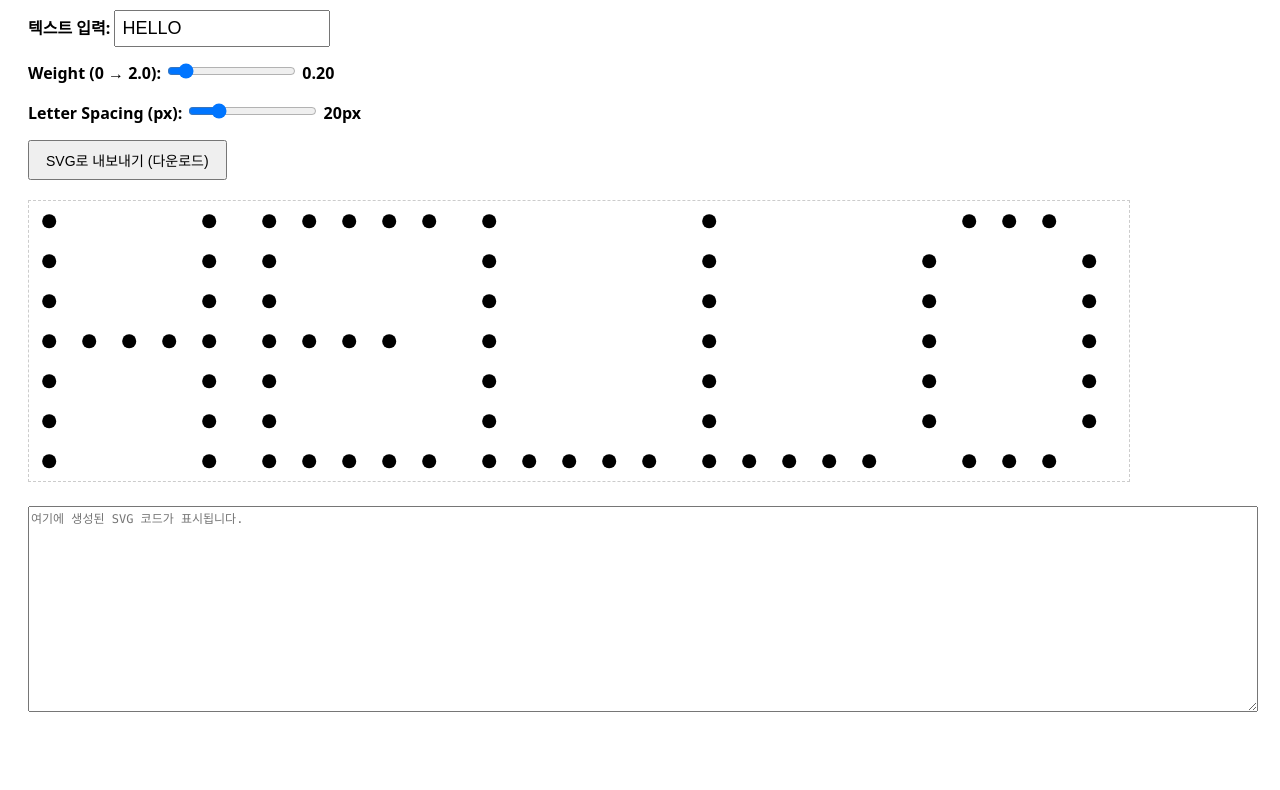
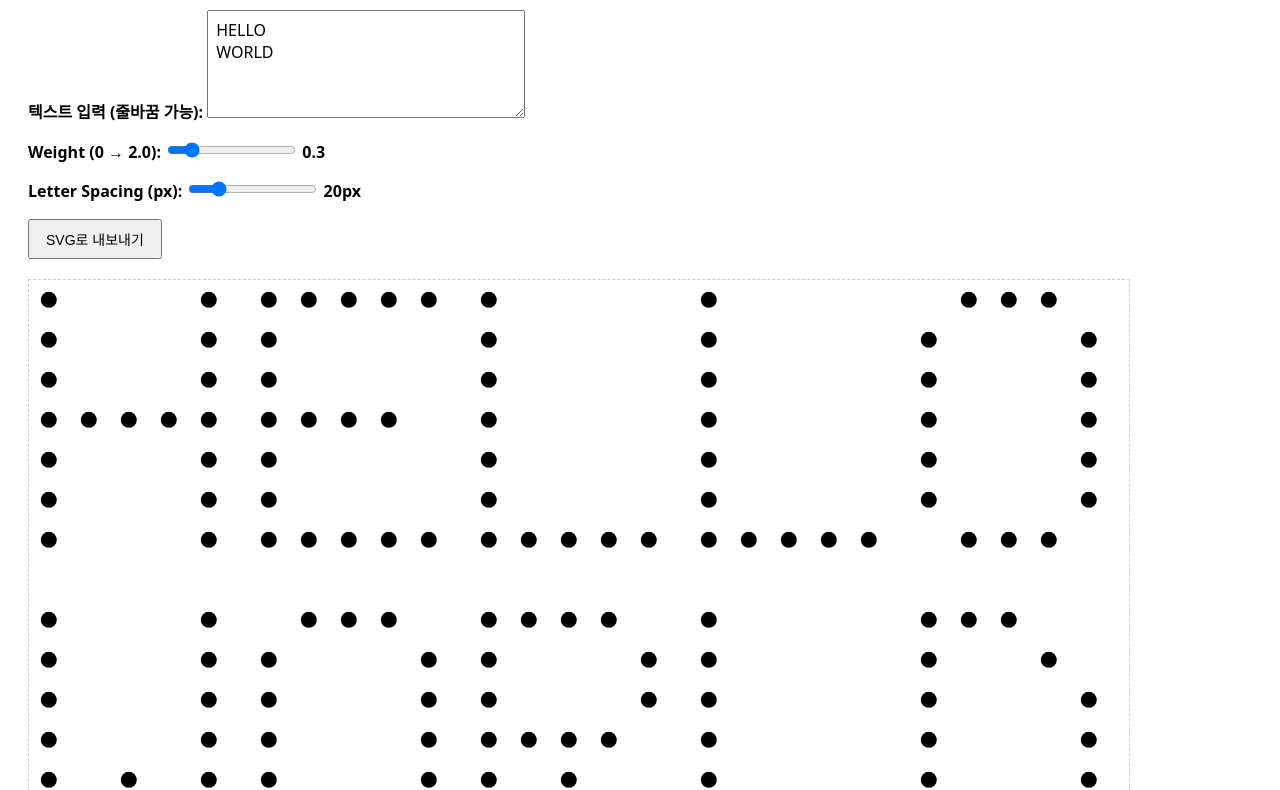
Before and after one commit to chaelinnnnn/tymorafont, a plain HTML site: page index.html in a window 1280 px wide. Shown: the part 112-902 px from the top of the page. Before the commit the page ends 859 px from the top, so only its background shows below. Drawn offline with Linux system fonts and the light colour scheme.

Commit message:
Update index.html

```diff
--- a/index.html
+++ b/index.html
@@ -2,7 +2,7 @@
 <html lang="ko">
 <head>
   <meta charset="utf-8">
-  <title>Dot Weight 2.0 Blob Font + SVG Export</title>
+  <title>Dot Weight Font (Blob 2.0) + Multiline + SVG Export</title>
   <style>
     body {
       font-family: system-ui, sans-serif;
@@ -22,16 +22,19 @@
       transform: translate(-50%, -50%);
     }
     label { font-weight: 600; display: block; margin-top: 14px; }
-    input[type="text"] {
-      width: 200px;
-      padding: 6px;
-      font-size: 18px;
+    textarea {
+      width: 300px;
+      height: 90px;
+      padding: 8px;
+      font-size: 16px;
+      font-family: inherit;
+      white-space: pre;
     }
     #svgCode {
       width: 100%;
       height: 200px;
       margin-top: 16px;
-      font-family: ui-monospace, SFMono-Regular, Menlo, Monaco, Consolas, "Liberation Mono", "Courier New", monospace;
+      font-family: ui-monospace, SFMono-Regular, Menlo, Monaco, Consolas, monospace;
       font-size: 12px;
     }
     button {
@@ -44,17 +47,18 @@
 </head>
 <body>
 
-  <h1>Dot Weight Font (0 → 2.0 Blob) + SVG Export</h1>
+<h1>Dot Weight Font (0 → 2.0 Blob) + Multiline + SVG Export</h1>
 
 <label>
-    텍스트 입력:
-    <input id="textInput" type="text" value="HELLO" maxlength="50">
+  텍스트 입력 (줄바꿈 가능):
+  <textarea id="textInput">HELLO
+WORLD</textarea>
 </label>
 
 <label>
   Weight (0 → 2.0):
-    <input id="weightSlider" type="range" min="0" max="2" step="0.01" value="0.2">
-    <span id="weightLabel">0.20</span>
+  <input id="weightSlider" type="range" min="0" max="2" step="0.01" value="0.3">
+  <span id="weightLabel">0.30</span>
 </label>
 
 <label>
@@ -63,14 +67,16 @@
   <span id="spacingLabel">20px</span>
 </label>
 
-  <button id="exportSvgBtn">SVG로 내보내기 (다운로드)</button>
+<button id="exportSvgBtn">SVG로 내보내기</button>
 
 <div id="grid"></div>
 
-  <textarea id="svgCode" placeholder="여기에 생성된 SVG 코드가 표시됩니다."></textarea>
+<textarea id="svgCode" placeholder="여기에 SVG 코드가 표시됩니다."></textarea>
+
+
 
 <script>
-    /* ===== 5×7 DOT FONT (A~Z) ===== */
+/* ========== 5×7 DOT FONT (A~Z) ========== */
 const glyphs = {
   "A":[ "01110","10001","10001","11111","10001","10001","10001" ],
   "B":[ "11110","10001","10001","11110","10001","10001","11110" ],
@@ -100,79 +106,83 @@
   "Z":[ "11111","00001","00010","00100","01000","10000","11111" ]
 };
 
-    /* ===== SETTINGS ===== */
-    const cols = 5;
-    const rows = 7;
+/* ========== SETTINGS ========== */
+const cols = 5, rows = 7;
 const cellSize = 40;
 
-    const minR = 4;      // weight=0
-    const midR = 18;     // weight=1.0
-    const blobExtra = 40; // weight 1~2에서 추가로 커지는 양
+const minR = 4;         // weight=0
+const midR = 18;        // weight=1
+const blobExtra = 40;   // weight=1→2 확장
 
-    const grid          = document.getElementById("grid");
-    const textInput     = document.getElementById("textInput");
-    const weightSlider  = document.getElementById("weightSlider");
+const lineGap = rows * cellSize + 40; // 권장 라인 간격
+
+/* DOM */
+const grid = document.getElementById("grid");
+const textInput = document.getElementById("textInput");
+const weightSlider = document.getElementById("weightSlider");
 const spacingSlider = document.getElementById("spacingSlider");
-    const weightLabel   = document.getElementById("weightLabel");
-    const spacingLabel  = document.getElementById("spacingLabel");
-    const svgCodeArea   = document.getElementById("svgCode");
-    const exportSvgBtn  = document.getElementById("exportSvgBtn");
+const weightLabel = document.getElementById("weightLabel");
+const spacingLabel = document.getElementById("spacingLabel");
+const svgCodeArea = document.getElementById("svgCode");
+const exportSvgBtn = document.getElementById("exportSvgBtn");
 
-    /* ===== 공통: 도트 레이아웃 계산 ===== */
+/* ========== 도트 계산: 줄바꿈 포함 ========== */
 function computeDots() {
-      const text    = textInput.value.toUpperCase();
-      const weight  = parseFloat(weightSlider.value);
+  const lines = textInput.value.split("\n");
+  const weight = parseFloat(weightSlider.value);
   const spacing = parseInt(spacingSlider.value);
 
   let dots = [];
+  let maxWidth = 0;
+
+  lines.forEach((line, lineIndex) => {
     let offsetX = 0;
+    const offsetY = lineIndex * lineGap;
 
-      for (let char of text) {
-        const glyph = glyphs[char];
-
+    for (let ch of line.toUpperCase()) {
+      const glyph = glyphs[ch];
       if (!glyph) {
         offsetX += cols * cellSize + spacing;
         continue;
       }
 
-        // weight 0~1까지 기본 반지름
+      // 기본 점 크기
       let radius = minR + (midR - minR) * Math.min(weight, 1);
       let diameter = radius * 2;
 
-        // weight 1~2 구간은 blob 처럼 더 커짐
-        if (weight > 1) {
-          const extra = weight - 1;         // 0~1
-          diameter = diameter + blobExtra * extra;
-        }
+      if (weight > 1) diameter += blobExtra * (weight - 1);
 
       const r = diameter / 2;
 
       for (let y = 0; y < rows; y++) {
         for (let x = 0; x < cols; x++) {
           if (glyph[y][x] === "1") {
-              const cx = offsetX + x * cellSize + cellSize / 2;
-              const cy = y * cellSize + cellSize / 2;
-              dots.push({ cx, cy, r });
+            dots.push({
+              cx: offsetX + x * cellSize + cellSize / 2,
+              cy: offsetY + y * cellSize + cellSize / 2,
+              r
+            });
           }
         }
       }
+
       offsetX += cols * cellSize + spacing;
     }
 
-      const width  = Math.max(offsetX, cellSize);      // 최소 1글자 폭
-      const height = rows * cellSize;
+    maxWidth = Math.max(maxWidth, offsetX);
+  });
 
-      return { dots, width, height };
+  const height = lines.length * lineGap;
+
+  return { dots, width: maxWidth, height };
 }
 
-    /* ===== 화면에 렌더링 ===== */
+/* ========== 화면 렌더 ========== */
 function drawText() {
   const { dots, width, height } = computeDots();
-      const weight  = parseFloat(weightSlider.value);
-      const spacing = parseInt(spacingSlider.value);
 
-      weightLabel.textContent  = weight.toFixed(2);
-      spacingLabel.textContent = spacing + "px";
+  weightLabel.textContent = weightSlider.value;
+  spacingLabel.textContent = spacingSlider.value + "px";
 
   grid.innerHTML = "";
 
@@ -180,54 +190,50 @@
     const dot = document.createElement("div");
     dot.className = "dot";
     dot.style.left = d.cx + "px";
-        dot.style.top  = d.cy + "px";
-        const diameter = d.r * 2;
-        dot.style.width  = diameter + "px";
-        dot.style.height = diameter + "px";
+    dot.style.top = d.cy + "px";
+    dot.style.width = d.r * 2 + "px";
+    dot.style.height = d.r * 2 + "px";
     grid.appendChild(dot);
   });
 
-      grid.style.width  = width + "px";
+  grid.style.width = width + "px";
   grid.style.height = height + "px";
 }
 
-    /* ===== SVG 생성 & 다운로드 ===== */
+/* ========== SVG Export ========== */
 function exportSvg() {
   const { dots, width, height } = computeDots();
 
-      // SVG 문자열 생성
-      const parts = [];
+  let parts = [];
   parts.push(`<svg xmlns="http://www.w3.org/2000/svg" width="${width}" height="${height}" viewBox="0 0 ${width} ${height}">`);
+
   dots.forEach(d => {
-        parts.push(
-          `  <circle cx="${d.cx.toFixed(2)}" cy="${d.cy.toFixed(2)}" r="${d.r.toFixed(2)}" fill="black" />`
-        );
+    parts.push(`  <circle cx="${d.cx}" cy="${d.cy}" r="${d.r}" fill="black" />`);
   });
+
   parts.push(`</svg>`);
+
   const svg = parts.join("\n");
-
-      // 텍스트 박스에 보여주기
   svgCodeArea.value = svg;
 
-      // 파일로 다운로드
   const blob = new Blob([svg], { type: "image/svg+xml" });
-      const url  = URL.createObjectURL(blob);
-      const a    = document.createElement("a");
+  const url = URL.createObjectURL(blob);
+
+  const a = document.createElement("a");
   a.href = url;
   a.download = "dot-font.svg";
-      document.body.appendChild(a);
   a.click();
-      document.body.removeChild(a);
+
   URL.revokeObjectURL(url);
 }
 
-    /* ===== 이벤트 연결 ===== */
+/* EVENT */
+textInput.addEventListener("input", drawText);
 weightSlider.addEventListener("input", drawText);
 spacingSlider.addEventListener("input", drawText);
-    textInput.addEventListener("input", drawText);
 exportSvgBtn.addEventListener("click", exportSvg);
 
-    drawText(); // 초기 렌더
+drawText();
 </script>
 
 </body>
```
Lines whose indentation alone changed are shown as unchanged.
